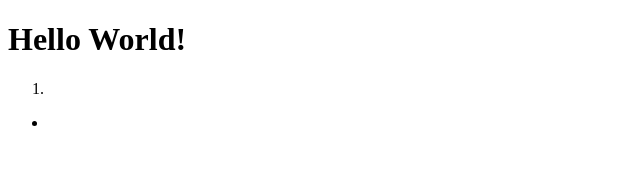
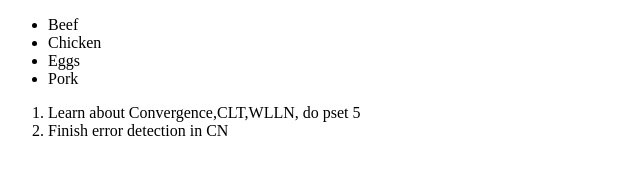
Before and after one commit to kshitij-shekhar/odin_project, a plain HTML site: page html-boilerplate/index.html in a window 1280 px wide. Shown: the whole page, without its empty margins (0-640 px from the left). Drawn offline with Linux system fonts and the light colour scheme.

Commit message:
made some changes to html-boilerplate/index.html

```diff
--- a/html-boilerplate/index.html
+++ b/html-boilerplate/index.html
@@ -1,18 +1,23 @@
 <!DOCTYPE html>
-<html>
-  <head>
-    <meta charset="utf-8" />
-    <title>My First Webpage</title>
-  </head>
+<html lang="en">
+<head>
+  <meta charset="UTF-8">
+  <meta http-equiv="X-UA-Compatible" content="IE=edge">
+  <meta name="viewport" content="width=device-width, initial-scale=1.0">
+  <title>Document</title>
+</head>
+<body>
+  <ul>
+    <li>Beef</li>
+    <li>Chicken</li>
+    <li>Eggs</li>
+    <li>Pork</li>
 
-  <body>
-    <h1>Hello World!</h1>
-    <ol>
-      <li></li>
-    </ol>
+  </ul>
+  <ol>
+    <li>Learn about Convergence,CLT,WLLN, do pset 5</li>
+    <li>Finish error detection in CN</li>
+  </ol>
 
-    <ul>
-      <li></li>
-    </ul>
-  </body>
+</body>
 </html>
```
